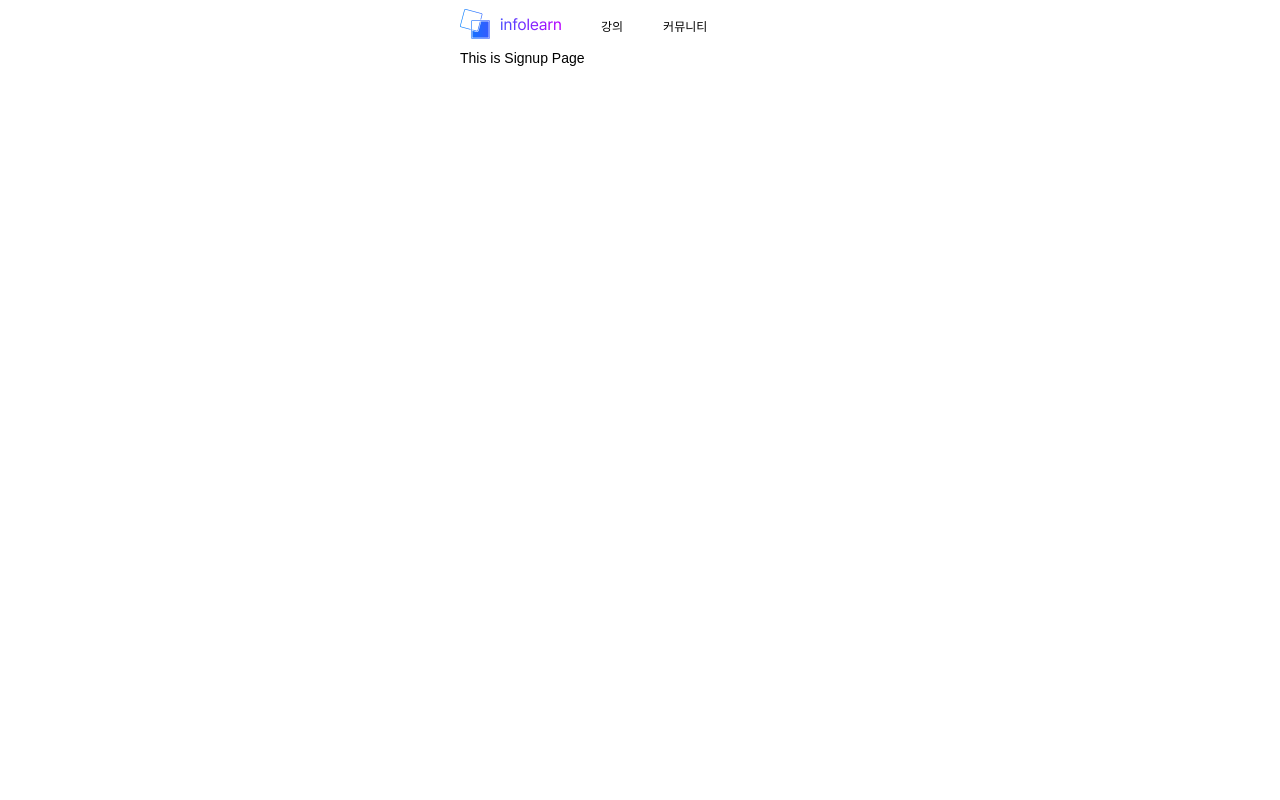
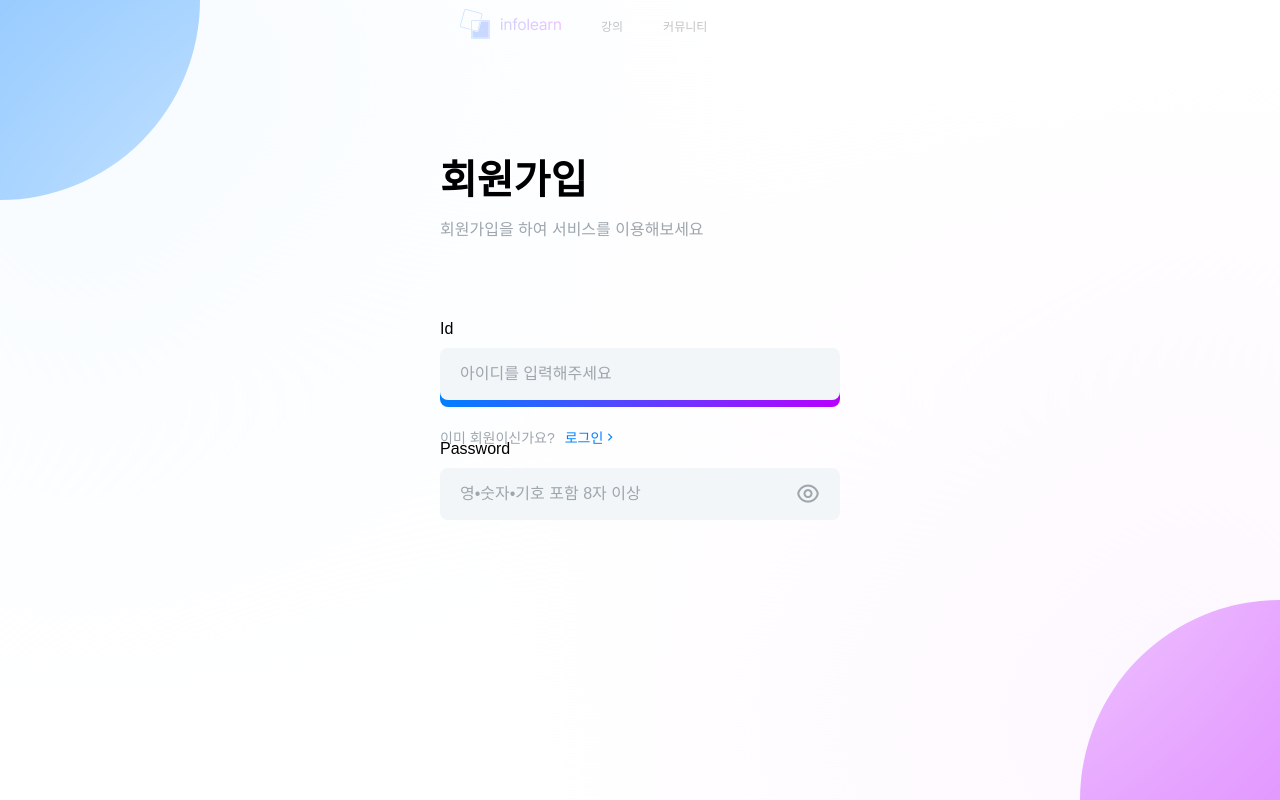
Before and after one commit to info-dsm/Info-learn_FrontEnd_V1, a React (Create React App) app: page /signup in a window 1280 px wide. Built offline with nearby package versions, Linux system fonts and the light colour scheme.

Commit message:
버튼 수정과 signup 중간 점검

```diff
--- a/src/components/PrimaryButton.tsx
+++ b/src/components/PrimaryButton.tsx
@@ -1,12 +1,21 @@
-import React from "react";
+import React, { PropsWithChildren } from "react";
 import styled from "styled-components";
 import { ButtonProps } from "./buttonType";
 import { Colors } from "../styles/theme/color";
+interface ButtonPropsOnclick extends ButtonProps {
+  onClick:()=>void;
+}
+export const PrimaryButton = ({children,...props}: PropsWithChildren<ButtonPropsOnclick>) => {
 
-export const PrimaryButton = ({width, height, children}: ButtonProps & {children:React.ReactNode}) => {
-  const Buttons = styled.button`
-    width: ${width ?? "auto"};
-    height: ${height ?? "auto"};
+  return(
+    <Buttons {...props}>
+      {children}
+    </Buttons>
+  )
+}
+const Buttons = styled.button<ButtonProps>`
+    width: ${(props) => props.width ?? "auto"};
+    height: ${(props) =>props.height ?? "auto"};
     border: none;
     background: ${Colors.PrimaryGradient};
     color: ${Colors.White};
@@ -22,10 +31,5 @@ export const PrimaryButton = ({width, height, children}: ButtonProps & {children
     &:active {
       background-color: ${Colors.FPrimary700};
     }
+    cursor: pointer;
   `
-  return(
-    <Buttons>
-      {children}
-    </Buttons>
-  )
-}
--- a/src/pages/auth/Signup.tsx
+++ b/src/pages/auth/Signup.tsx
@@ -1,11 +1,324 @@
-import React from "react";
+import React, { useState } from "react";
+import styled, { keyframes } from "styled-components";
+import { PrimaryButton } from "../../components/PrimaryButton";
+import { Colors, colorsKeyOfType } from "../../styles/theme/color";
+import 'remixicon/fonts/remixicon.css'
+import { useNavigate } from "react-router-dom";
+
+interface ValueProps {
+  name: string;
+  data: string;
+}
 
 const Signup = () => {
+  const navigate = useNavigate();
+  const [Index, setIndex] = useState(0);
+  const [value, setValue] = useState({
+    id: '',
+    password: '',
+    email: '',
+    authentication: '',
+    image: '',
+    nickname: ''
+  });
+
+  const ChangeValue = ({ name, data }: ValueProps): void => {
+    setValue({
+      ...value,
+      [name]: data
+    })
+  }
+
   return (
     <>
-      <p>This is Signup Page</p>
+      <TopCircle />
+      <BottomCircle />
+      <BlurBox>
+        <SignUpMain>
+          {!!Index &&
+            <BeforeIcon
+              fill='Gray400'
+              className="ri-arrow-left-s-line"
+              onClick={() => setIndex(Index - 1)}
+            />
+          }
+          <Title>회원가입</Title>
+          <SubTitle>회원가입을 하여 서비스를 이용해보세요</SubTitle>
+          <Flexbox>
+            <FirstConponent
+              bool={Index === 0}
+              change={ChangeValue}
+              Fvalue={value.id}
+              Svalue={value.password}
+            />
+            <FirstConponent
+              bool={Index === 1}
+              change={ChangeValue}
+              Fvalue={value.id}
+              Svalue={value.password}
+            />
+            <FirstConponent
+              bool={Index === 2}
+              change={ChangeValue}
+              Fvalue={value.id}
+              Svalue={value.password}
+            />
+          </Flexbox>
+          <PrimaryButton onClick={() => setIndex(Index + 1)} width="400px" height='47px'>
+            다음
+          </PrimaryButton>
+          <BottomTitle LText='이미 회원이신가요?' RText='로그인' />
+        </SignUpMain>
+      </BlurBox>
     </>
   )
 }
 
 export default Signup;
+
+const Flexbox = styled.div`
+  display: flex;
+  flex-direction: column;
+  margin: 60px 0;
+`
+
+interface ComponentProps {
+  bool?: boolean | undefined
+  Fvalue: string;
+  Svalue: string;
+  change: ({ name, data }: ValueProps) => void;
+}
+
+const FirstConponent = ({ bool, Fvalue, Svalue, change }: ComponentProps) => {
+  return (
+    <MainBox bool={bool}>
+      <InputBox
+        Title='Id'
+        placeholder='아이디를 입력해주세요'
+        change={change}
+        value={Fvalue}
+      />
+      <InputBox
+        Title='Password'
+        placeholder='영•숫자•기호 포함 8자 이상'
+        eyes={false}
+        change={change}
+        value={Svalue}
+      />
+    </MainBox>
+  )
+}
+
+const Circle = styled.div`
+  width: 400px;
+  height: 400px;
+  border-radius: 100%;
+  position: fixed;
+`
+
+const TopCircle = styled(Circle)`
+  background-color: ${Colors.FPrimary500};
+  top: -200px;
+  left: -200px;
+`
+
+const BottomCircle = styled(Circle)`
+  background-color: ${Colors.SPrimary500};
+  bottom: -200px;
+  right: -200px;
+`
+
+const BlurBox = styled.div`
+  width: 100%;
+  height: 100%;
+  position: fixed;
+  top: 0;
+  left: 0;
+  background: rgba(255, 255, 255, 0.5);
+  backdrop-filter: blur(240px);
+  display: flex;
+  justify-content: center;
+`
+
+const SignUpMain = styled.div`
+  display: flex;
+  flex-direction: column;
+  margin: 18.5vh 0 0 0;
+`
+
+const Title = styled.span`
+  font-weight: 600;
+  font-size: 40px;
+  color: ${Colors.Black};
+`
+
+const SubTitle = styled.span`
+  font-weight: 400;
+  font-size: 16px;
+  color: ${Colors.Gray400};
+  margin: 10px 0 0 0;
+`
+
+interface InputProps {
+  Title: string;
+  placeholder: string;
+  eyes?: boolean | undefined;
+  change: ({ name, data }: ValueProps) => void;
+  value: string;
+}
+
+const InputBox = ({ Title, placeholder, eyes, change, value }: InputProps) => {
+  const [eye, setEye] = useState(false);
+  return (
+    <MarginBox>
+      <Text>{Title}</Text>
+      <InputOutBox>
+        <InputMain
+          type={eye ? 'password' : 'text'}
+          placeholder={placeholder}
+          onChange={(e) => change({ name: Title.toLowerCase(), data: e.target.value })}
+          value={value}
+        />
+        {
+          eyes !== undefined ?
+            eye ?
+              <Icon
+                fill='Gray400'
+                className='ri-eye-off-line'
+                onClick={() => setEye(false)}
+              />
+              :
+              <Icon
+                fill='Gray400'
+                className='ri-eye-line'
+                onClick={() => setEye(true)}
+              />
+            :
+            <></>
+        }
+      </InputOutBox>
+    </MarginBox>
+  )
+}
+
+const MarginBox = styled(SignUpMain) <{ margin?: string }>`
+  margin: ${(props) => props.margin ?? '20px 0'};
+`
+
+const Text = styled.div`
+  font-weight: 400;
+  font-size: 16px;
+  color: ${Colors.Black};
+`
+
+const InputOutBox = styled.div`
+  margin-top: 10px;
+  padding: 14px 20px;
+  width: 400px;
+  height: 52px;
+  background-color: ${Colors.Gray100};
+  border-radius: 8px;
+  display: flex;
+  justify-content: space-between;
+  align-items: center;
+`
+
+const InputMain = styled.input`
+  width: 316px;
+  font-weight: 400;
+  font-size: 16px;
+  color: ${Colors.Black};
+  border: none;
+  outline: none;
+  background-color: transparent;
+  &::placeholder {
+   color: ${Colors.Gray400};
+  }
+`
+
+interface IconBoxProps {
+  size?: number;
+  fill?: colorsKeyOfType;
+}
+
+const Icon = styled.i<IconBoxProps>`
+  font-size: ${(props) => props.size ?? 24}px;
+  color: ${(props) => Colors[props.fill!] ?? Colors.Black};
+`
+const BeforeIcon = styled(Icon)`
+  position: absolute;
+  transform: translate(-64px, 12px);
+  cursor: pointer;
+`
+
+interface BottomProps {
+  LText: string;
+  RText: string;
+}
+
+const BottomTitle = ({ LText, RText }: BottomProps) => {
+  const navigate = useNavigate();
+  return (
+    <BottomBox>
+      <ExText>{LText}</ExText>
+      <MoveText onClick={() => navigate('/login')}>
+        <p>{RText}</p>
+        <i className="ri-arrow-right-s-line"></i>
+      </MoveText>
+    </BottomBox>
+  )
+}
+
+const BottomBox = styled.div`
+  display: flex;
+  align-items: center;
+  gap: 10px;
+  margin-top: 20px;
+`
+
+const ExText = styled.span`
+  font-weight: 400;
+  font-size: 14px;
+  color: ${Colors.Gray400};
+`
+
+const MoveText = styled.div`
+  font-weight: 400;
+  font-size: 14px;
+  color: ${Colors.FPrimary500};
+  display: flex;
+  align-items: center;
+  cursor: pointer;
+`
+
+const MainBox = styled.div<{ bool?: boolean | undefined }>`
+  display: flex;
+  flex-direction: column;
+  animation-duration: 1s;
+  animation-fill-mode: forwards;
+  animation-name: ${(props) => props.bool === undefined ? '' : props.bool ? slideInRight : slideOutLeft};
+`
+
+const slideInRight = keyframes`
+  0% {
+    opacity: 0;
+    transform: translateY(100%);
+    height: 0px;
+  }
+  100% {
+    opacity: 1;
+    transform: translateY(0);
+  }
+`;
+
+const slideOutLeft = keyframes`
+  0% {
+    opacity: 1;
+    transform: translateY(0);
+  }
+  100% {
+    opacity: 0;
+    transform: translateY(-100%);
+    height: 0px;
+  }
+`;
```
